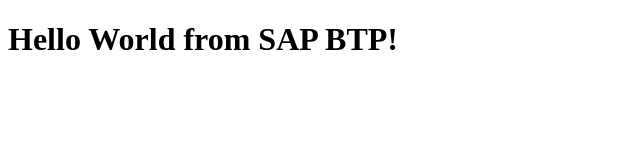
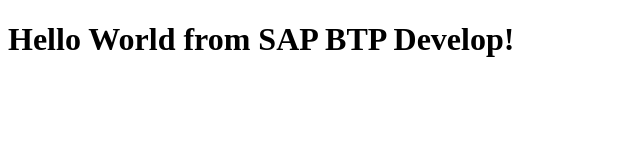
Before and after one commit to IndiaDevl/BTP, a website: page index.html in a window 1280 px wide. Shown: the whole page, without its empty margins (0-640 px from the left). Drawn offline with Linux system fonts and the light colour scheme.

Commit message:
second develop commit

```diff
--- a/index.html
+++ b/index.html
@@ -6,6 +6,6 @@
     <title>Hello SAP BTP</title>
 </head>
 <body>
-    <h1>Hello World from SAP BTP!</h1>
+    <h1>Hello World from SAP BTP Develop!</h1>
 </body>
 </html>
--- a/package.json
+++ b/package.json
@@ -11,5 +11,6 @@
   "dependencies": {
     "express": "^4.21.2"
   },
+  "devDependencies": {},
   "description": ""
 }
```
